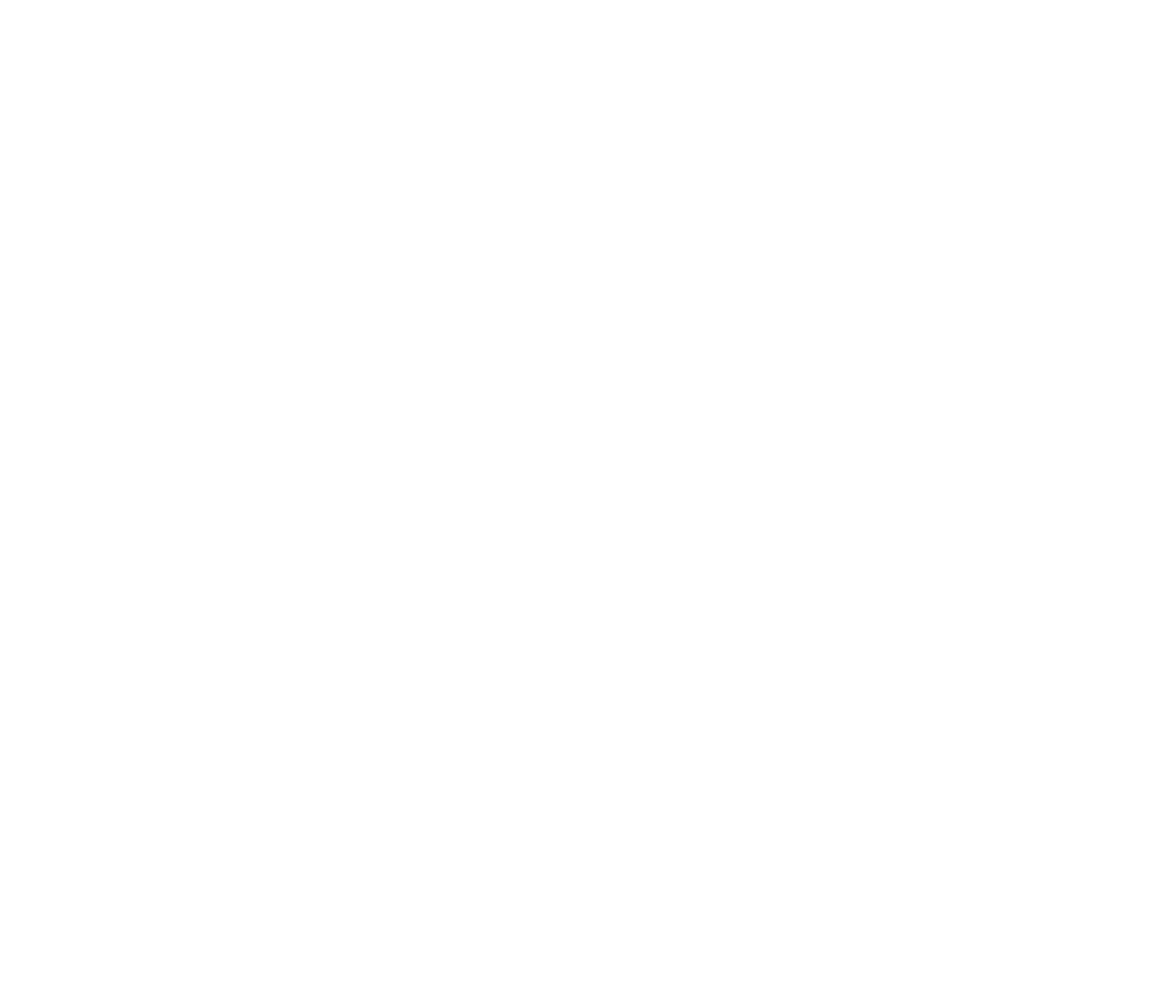
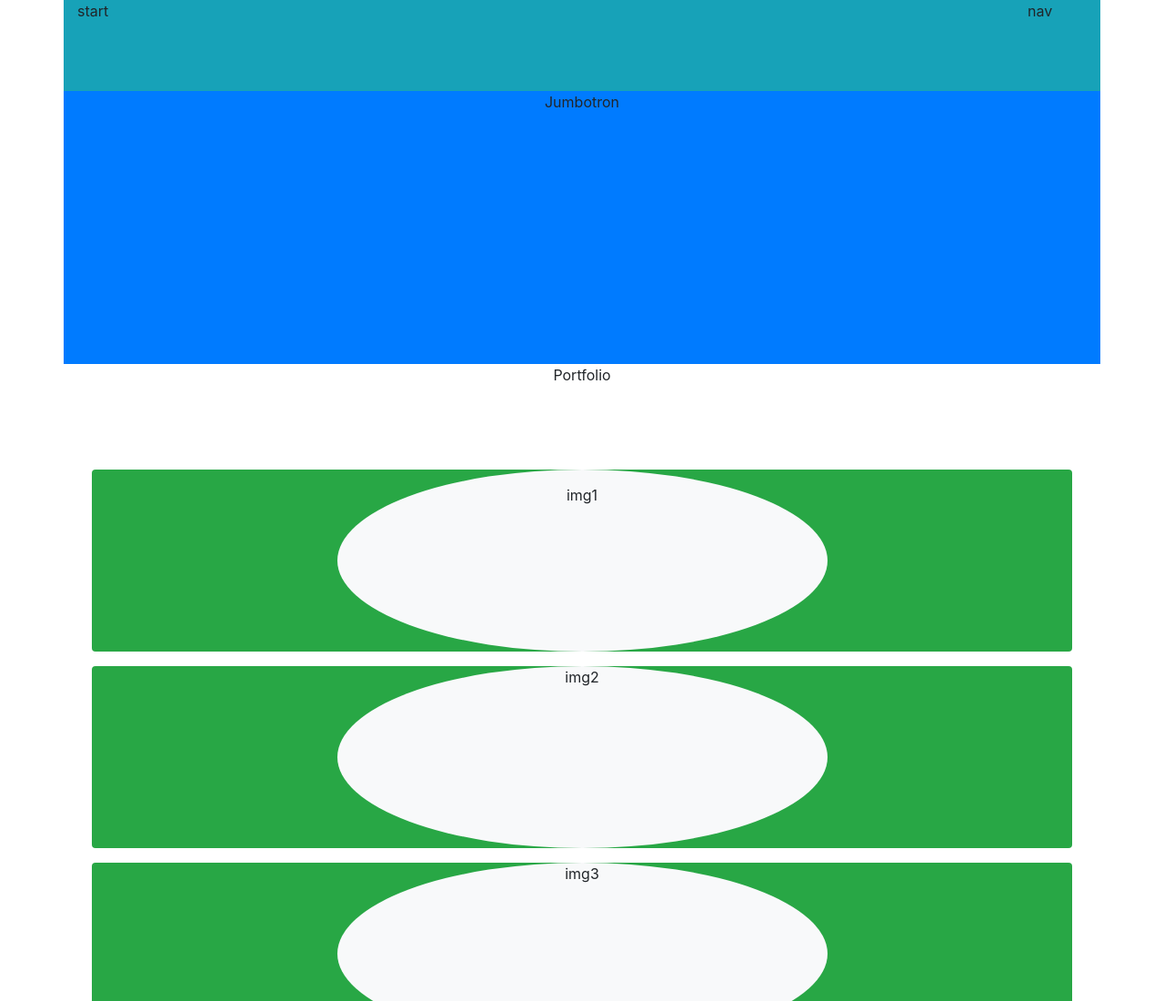
Before and after one commit to G-Salis/html-css-bootstrap-freelancer, a plain HTML site: page index.html in a window 1280 px wide. Shown: the top 1100 px of the page at 91% size. Before the commit the page ends 800 px from the top, so only its background shows below. Drawn offline with nearby package versions, Linux system fonts and the light colour scheme.

Commit message:
Sezioni immagini

```diff
--- a/css/style.css
+++ b/css/style.css
@@ -0,0 +1,25 @@
+*{
+  margin: 0;
+  padding: 0;
+  box-sizing: border-box;
+}
+
+
+
+
+
+.altezza, .altezza3{
+  height: 100px;
+}
+
+.altezza2{
+  height: 300px;
+}
+
+.altezza2, .altezza3, .altezza4{
+  text-align: center;
+}
+
+.altezza4{
+  height: 200px;
+}
--- a/index.html
+++ b/index.html
@@ -9,12 +9,69 @@
   <title>Boostrap</title>
 </head>
 <body>
+  <header>
+    <div class="container">
+      <div class="row altezza bg-info">
+        <div class="col-11">start</div>
+        <div class="col-1">nav</div>
+      </div>
+      <div class="row altezza2 bg-primary">
+        <div class="col-12">Jumbotron</div>
+      </div>
 
-  <div class="container">
-    <div class="row">
+      <div class="row altezza3 ">
+        <div class="col-12">Portfolio</div>
+      </div>
+
+      <div class="row altezza4 bg-success m-3 rounded">
+        <div class="col-12">
+          <div class="row ">
+            <div class="offset-3 col-6 rounded-circle bg-light altezza4 border-0 border-5 border-0 border-success p-3 ">img1</div>
+          </div>
+        </div>
+      </div>
+
+      <div class="row altezza4 bg-success m-3 rounded">
+        <div class="col-12">
+          <div class="row ">
+            <div class="offset-3 col-6 rounded-circle bg-light altezza4 ">img2</div>
+          </div>
+        </div>
+      </div>
+
+      <div class="row altezza4 bg-success m-3 rounded">
+        <div class="col-12">
+          <div class="row ">
+            <div class="offset-3 col-6 rounded-circle bg-light altezza4 ">img3</div>
+          </div>
+        </div>
+      </div>
+
+      <div class="row altezza4 bg-success m-3 rounded">
+        <div class="col-12">
+          <div class="row ">
+            <div class="offset-3 col-6 rounded-circle bg-light altezza4 ">img4</div>
+          </div>
+        </div>
+      </div>
+
+      <div class="row altezza4 bg-success m-3 rounded">
+        <div class="col-12">
+          <div class="row ">
+            <div class="offset-3 col-6 rounded-circle bg-light altezza4 ">img5</div>
+          </div>
+        </div>
+      </div>
+
+      <div class="row altezza4 bg-success m-3 rounded">
+        <div class="col-12">
+          <div class="row ">
+            <div class="offset-3 col-6 rounded-circle bg-light altezza4 ">img6</div>
+          </div>
+        </div>
+      </div>
 
     </div>
-  </div>
-
+  </header>
 </body>
 </html>
```
